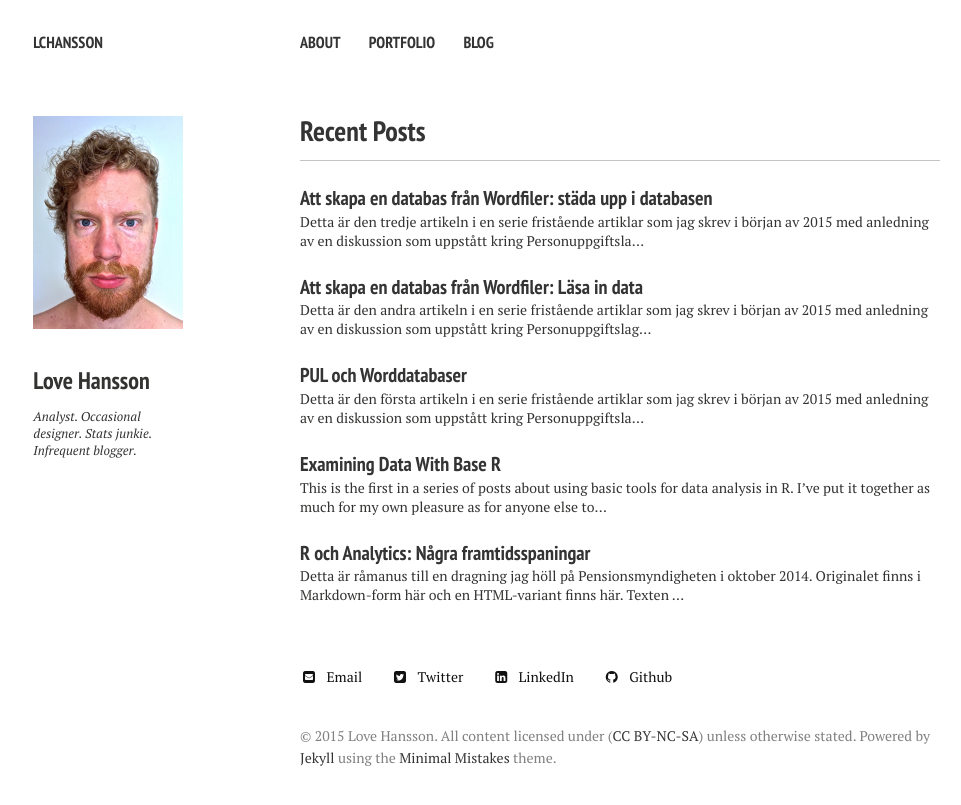
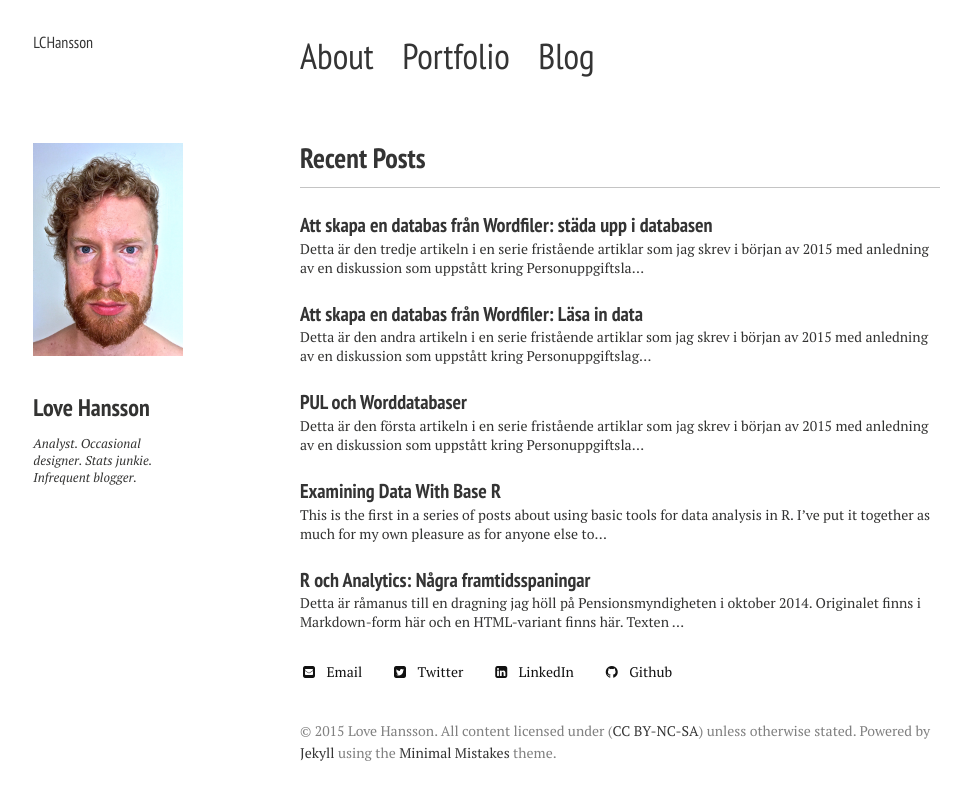
Before and after one commit to LCHansson/LCHansson.github.io, a Jekyll site: the page built from index.md, in a window 1280 px wide. Shown: the top 805 px of the page, without its empty margins (20-981 px from the left). Built offline with Jekyll 4.4.1, drawn with Linux system fonts in a browser that asks for light colours; nearby versions of some CDN libraries.

Commit message:
RAndom style tweaking

```diff
--- a/_sass/page.scss
+++ b/_sass/page.scss
@@ -7,8 +7,8 @@ body {
 	@include container;
 	padding: 2em 0 1em;
 	font-family: $heading-font;
-	font-weight: 700;
-	text-transform: uppercase;
+//	font-weight: 700;
+	text-transform: none;
 	@include clearfix;
 }
 .site-name {
@@ -56,7 +56,7 @@ body {
 		list-style-type: none;
 		border-bottom: 1px solid lighten($black,80);
 		border-bottom: 1px solid fade($black,10);
-		@include font-rem(16);
+		@include font-rem(36);
 		&:last-child {
 			border-bottom: 0 solid transparent;
 		}
@@ -269,13 +269,18 @@ $button-size: 1.5rem;
 			@include grid(12,4.5);
 		}
 	}
+  .pull-up {
+    margin-top: 0 !important;
+    line-height: 24px;
+  }
 }
 #index {
 	@include container;
 	@include grid(12,10);
 	@include prefix(12,1);
 	@include suffix(12,1);
-	margin-bottom: 2em;
+//	margin-bottom: 2em;
+	margin-bottom: 0em;
 	@media #{$small} {
 		@include grid(12,6);
 		@include prefix(12,0);
```
